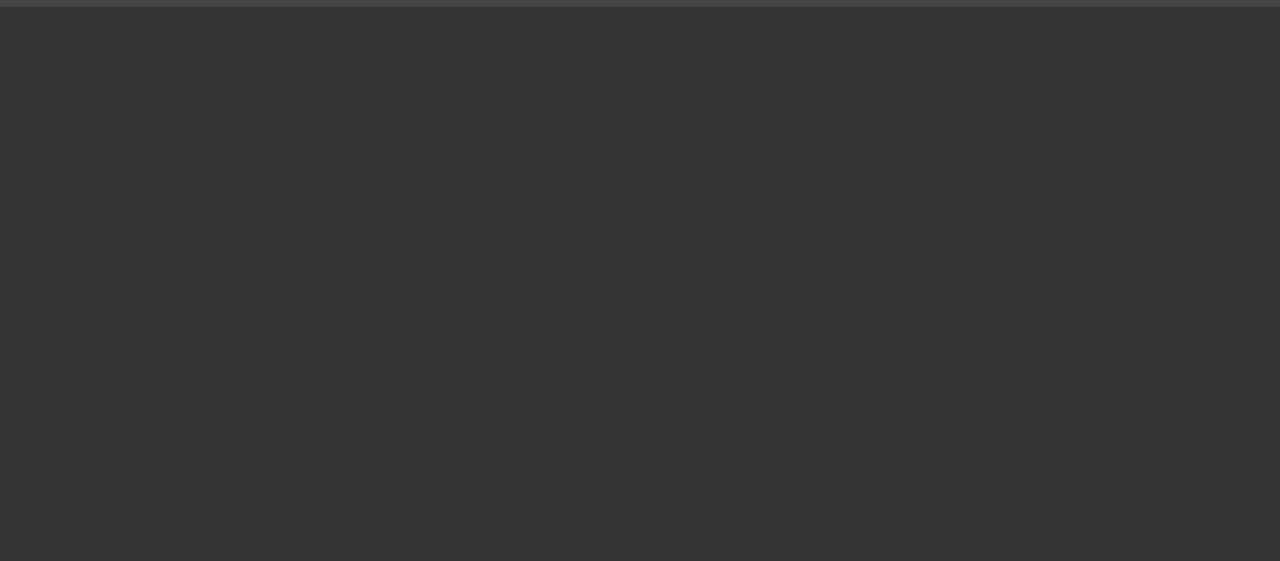
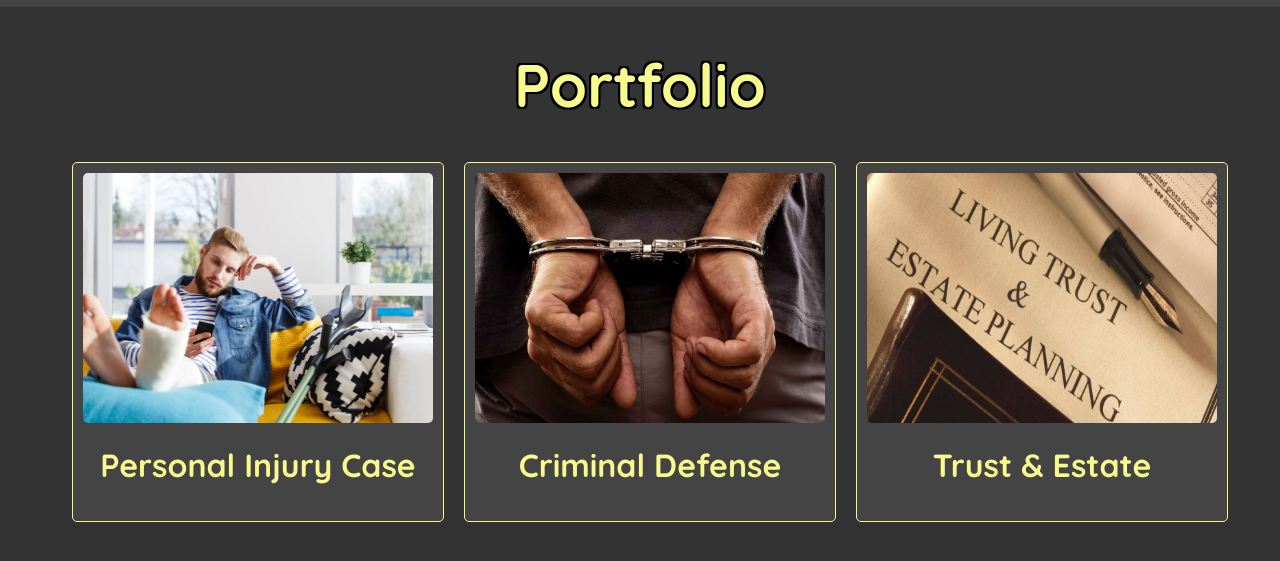
Before and after one commit to trickyhat9/trickyhat9.github.io, a plain HTML site: page portfolio.html in a window 1280 px wide. Shown: the part 73-634 px from the top of the page. Drawn offline with Linux system fonts and the light colour scheme.

Commit message:
Portfolio page
added portfolio page

```diff
--- a/portfolio.css
+++ b/portfolio.css
@@ -296,3 +296,110 @@ nav {
     display: flex;
     justify-content: center;
 }
+
+/*BEGIN PORTFOLIO CSS*/
+
+.portfolioHeader {
+    color: rgb(247, 250, 141);
+    font-size: 30px;
+    font-weight: 450;
+    margin: 0;
+    text-align: center;
+    text-shadow: -2px -2px 0 #000, 2px -2px 0 #000, -2px 2px 0 #000, 2px 2px 0 #000;
+}
+
+.cases {
+    display: flex;
+    flex-direction: row;
+    justify-content: center;
+}
+
+.case1 {
+    border: 1px solid rgb(247, 250, 141);
+    padding: 10px;
+    display: flex;
+    flex-direction: column;
+    color: rgb(247, 250, 141);
+    margin-left: 20px;
+    background-color: #444444;
+    border-radius: 5px;
+    transform: scale(1); /* Initial scale */
+    transition: transform 0.5s ease, background-image 0.5s ease;
+}
+
+.case1:hover {
+    transform: scale(1.02);
+    transition: transform 0.5s ease, background-image 0.5s ease;
+}
+
+.injured {
+
+    height: 250px;
+    width: 350px;
+    border-radius: 5px;
+}
+
+.injuredHeader {
+    height: 45px;
+    text-align: center;
+}
+
+.case2 {
+    border: 1px solid rgb(247, 250, 141);
+    padding: 10px;
+    display: flex;
+    flex-direction: column;
+    color: rgb(247, 250, 141);
+    margin-left: 20px;
+    background-color: #444444;
+    border-radius: 5px;
+    transform: scale(1); /* Initial scale */
+    transition: transform 0.5s ease, background-image 0.5s ease;
+}
+
+.case2:hover {
+    transform: scale(1.02);
+    transition: transform 0.5s ease, background-image 0.5s ease;
+}
+
+.arrest {
+
+    height: 250px;
+    width: 350px;
+    border-radius: 5px;
+}
+
+.arrestHeader {
+    height: 45px;
+    text-align: center;
+}
+
+.case3 {
+    border: 1px solid rgb(247, 250, 141);
+    padding: 10px;
+    display: flex;
+    flex-direction: column;
+    color: rgb(247, 250, 141);
+    margin-left: 20px;
+    background-color: #444444;
+    border-radius: 5px;
+    transform: scale(1); /* Initial scale */
+    transition: transform 0.5s ease, background-image 0.5s ease;
+}
+
+.case3:hover {
+    transform: scale(1.02);
+    transition: transform 0.5s ease, background-image 0.5s ease;
+}
+
+.trust {
+
+    height: 250px;
+    width: 350px;
+    border-radius: 5px;
+}
+
+.trustHeader {
+    height: 45px;
+    text-align: center;
+}
--- a/portfolio.html
+++ b/portfolio.html
@@ -11,7 +11,26 @@
 </head>
 <body>
     <header id="nav-placeholder"></header>
+    <div class="portfolioHeader">
+        <h1>Portfolio</h1>
+    </div>
+    <div class="cases">
+        <div class="case1">
+            <img class="injured" src="/images/injured.webp">
+            <h1 class="injuredHeader">Personal Injury Case</h1>
+        </div>
+        <div class="case2">
+            <img class="arrest" src="/images/arrest.jpg">
+            <h1 class="arrestHeader">Criminal Defense</h1>
+        </div>
+        <div class="case3">
+            <img class="trust" src="/images/trust.jpg">
+            <h1 class="trustHeader">Trust & Estate</h1>
+        </div>
 
+    </div>
+    <br>
+    <br>
 
 
 
```
Also changed, not shown: images/arrest.jpg (added), images/injured.webp (added), images/trust.jpg (added).
